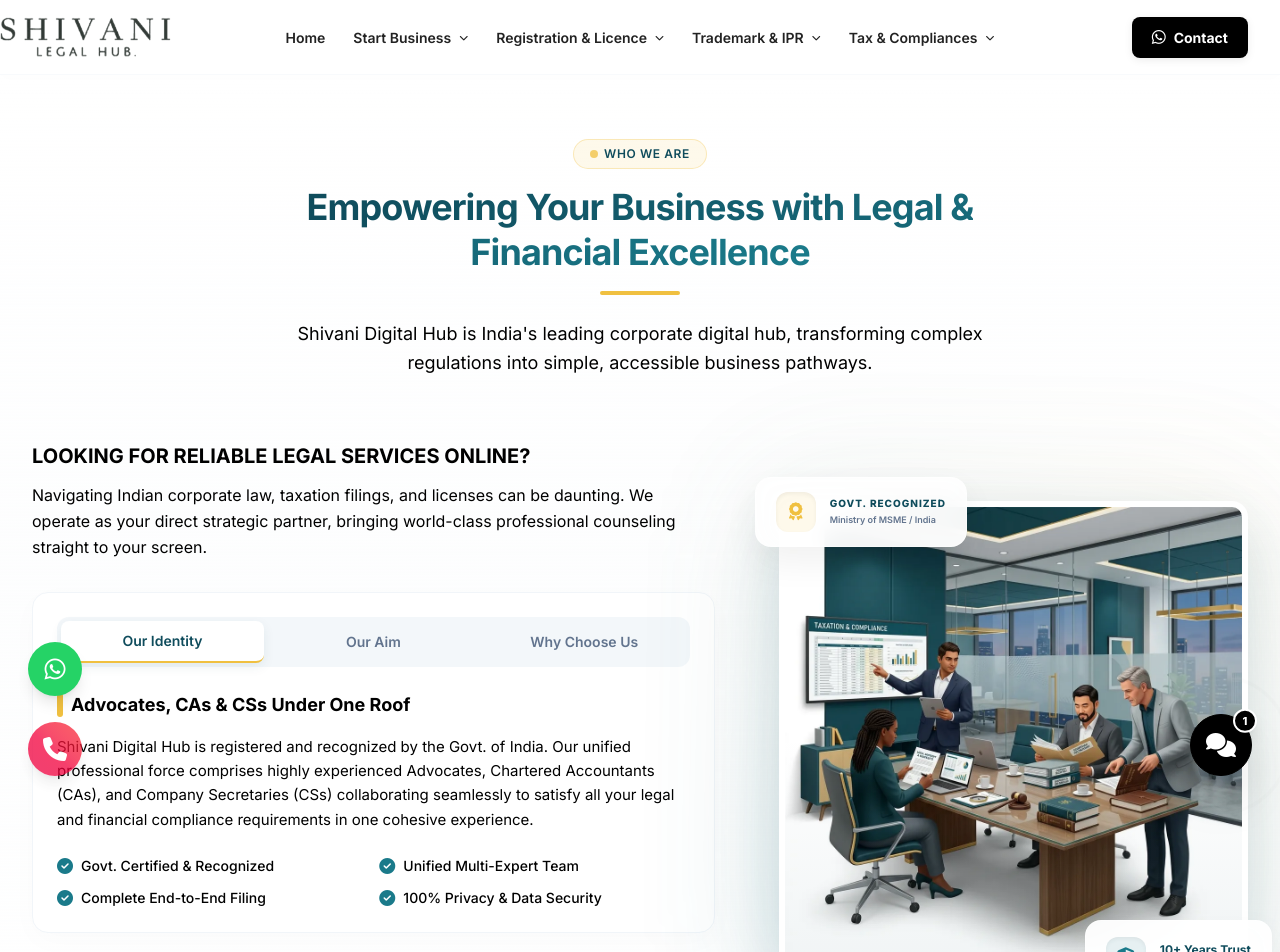
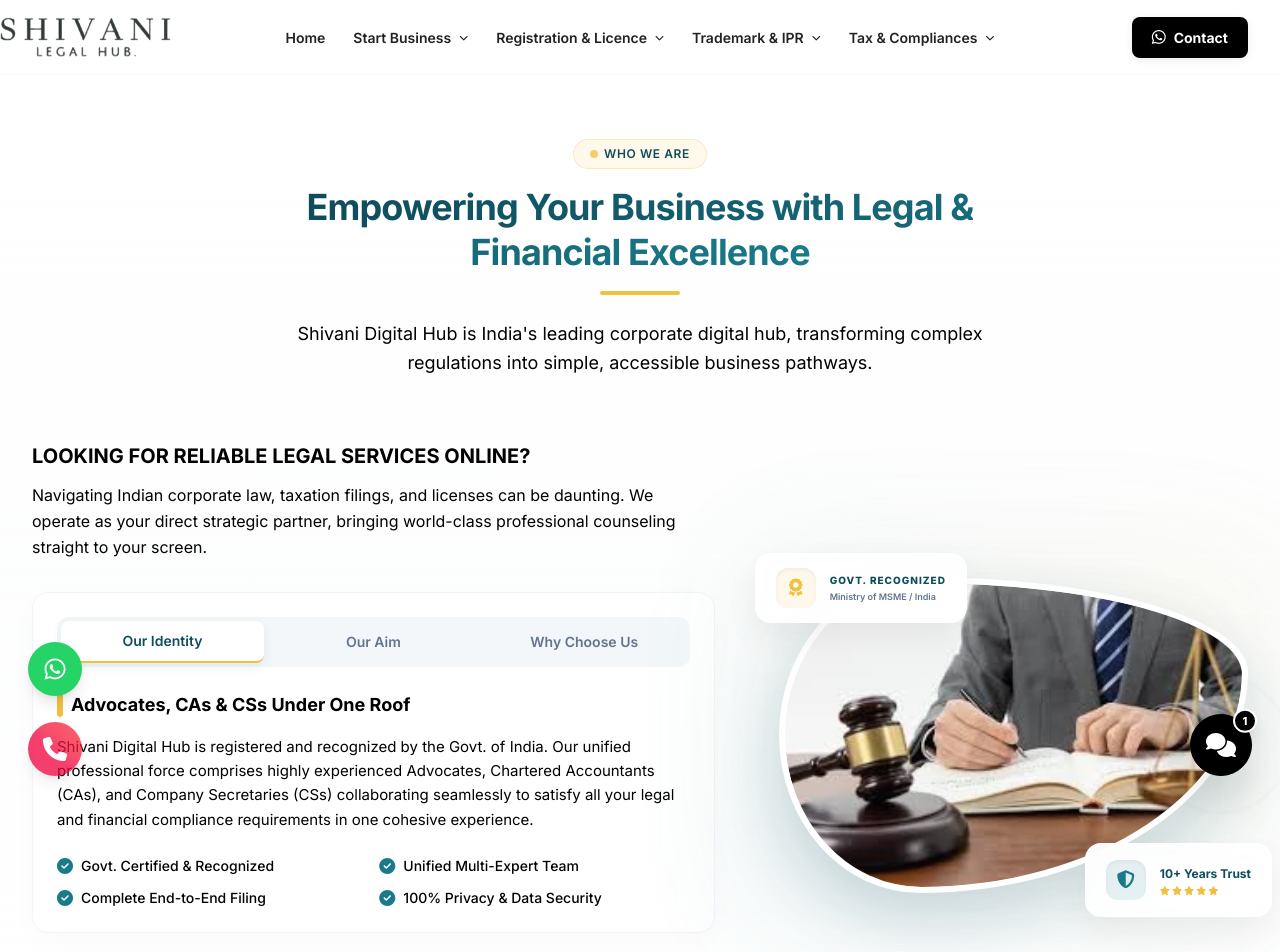
Before and after one commit to bhumikesh2628/shivani-digital-hub, a React (Vite) app in the folder frontend-react/: page /about in a window 1280 px wide. Shown: the top 952 px of the page. Built offline with nearby package versions, Linux system fonts and the light colour scheme.

Commit message:
feat: replace about page image with lawyer scales and apply organic fluid blob shape

```diff
--- a/frontend-react/src/components/About.jsx
+++ b/frontend-react/src/components/About.jsx
@@ -212,12 +212,16 @@
             {/* Graphic Container */}
             <div className="relative mx-auto max-w-[480px] lg:max-w-full">
 
-              {/* Premium Layered Frame */}
-              <div className="relative overflow-hidden rounded-2xl border-[6px] border-white shadow-[0_25px_60px_rgba(15,76,92,0.18)] bg-slate-50 group">
+              {/* Premium Layered Frame with Organic Blob Shape */}
+              <div
+                className="relative overflow-hidden border-[6px] border-white shadow-[0_25px_60px_rgba(15,76,92,0.18)] bg-slate-50 group transition-all duration-500"
+                style={{ borderRadius: '30% 70% 70% 30% / 50% 30% 70% 50%' }}
+              >
                 <img
                   src="/about-us.webp"
                   alt="Shivani Digital Hub Legal &amp; Financial Advisory Team"
                   className="w-full h-auto object-cover transform group-hover:scale-[1.03] transition-all duration-700 ease-out block"
+                  style={{ borderRadius: '30% 70% 70% 30% / 50% 30% 70% 50%' }}
                 />
 
                 {/* Subtle Image Overlay */}
```
Also changed, not shown: frontend-react/public/about-us.webp.
